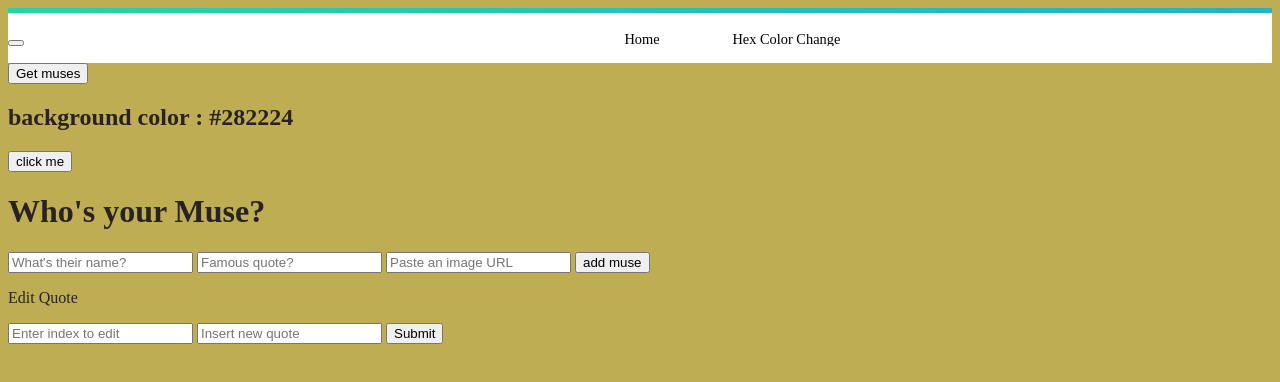
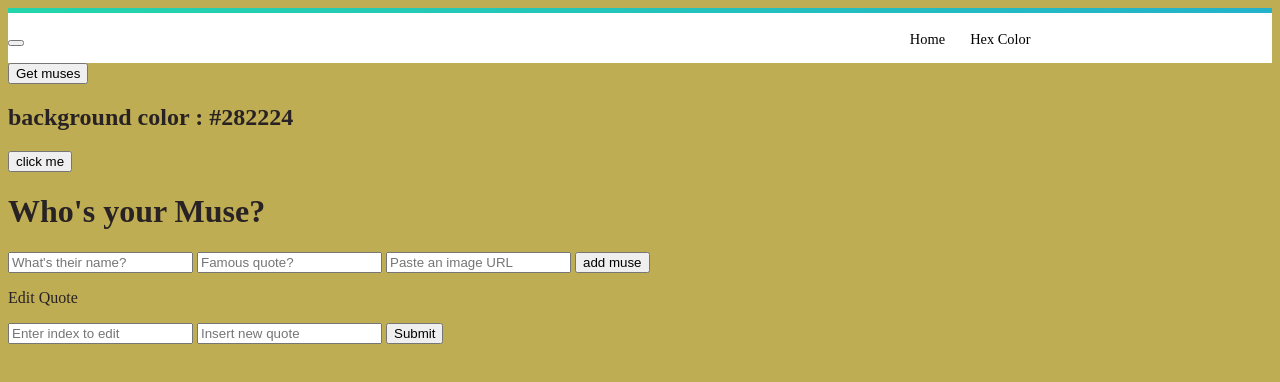
Before and after one commit to raromacias/get-your-muse-on, a website: page client/hex.html in a window 1280 px wide. Both pictures are taken after a click on the button 16 px from the left and 43 px from the top of the page. Drawn offline with nearby package versions, Linux system fonts and the light colour scheme.

Commit message:
fixed hex links

```diff
--- a/client/hex.html
+++ b/client/hex.html
@@ -13,13 +13,13 @@
          <div class="grad-bar"></div>
          <nav class="navbar">
             <div class="nav-header">
-                <button class="nav-toggle">
+                <button class="hex-nav-toggle">
                     <i class="fas fa-bars"></i>
                 </button>
             </div>
-           <ul class="links">
+           <ul class="hex-links">
              <li class="nav-item"><a href="./index.html">Home</a></li>
-             <li class="nav-item"><a href="./hex.html">Hex Color Change</a></li>
+             <li class="nav-item"><a href="./hex.html">Hex Color</a></li>
            </ul>
          </nav>
          </div>
--- a/client/hex.js
+++ b/client/hex.js
@@ -1,11 +1,11 @@
 const hexBtn = document.getElementById('hexBtn');
 const hex = [0,1,2,3,4,5,6,7,8,9, 'A','B','C','D','E','F']
 const newColor = document.querySelector('.newColor')
-const navToggle = document.querySelector('.nav-toggle')
-const links = document.querySelector('.links')
+const hexNavToggle = document.querySelector('.hex-nav-toggle')
+const hexLinks = document.querySelector('.hex-links')
 
-function playLinks(){
-   links.classList.toggle('show-links')
+function pressLinks(){
+   hexLinks.classList.toggle('show-hexLinks')
 }
 
 function hexChange (){
@@ -22,4 +22,4 @@
 }
 
 hexBtn.addEventListener('click', hexChange)
-navToggle.addEventListener("click", playLinks)
+hexNavToggle.addEventListener("click", pressLinks)
--- a/client/styles.css
+++ b/client/styles.css
@@ -92,3 +92,6 @@
   .show-links{
     height: 1.06rem;
   }
+  .show-hexLinks{
+    height: 1.06rem
+  }
```
Also changed, not shown: client/index.html (+1 -1 lines).
